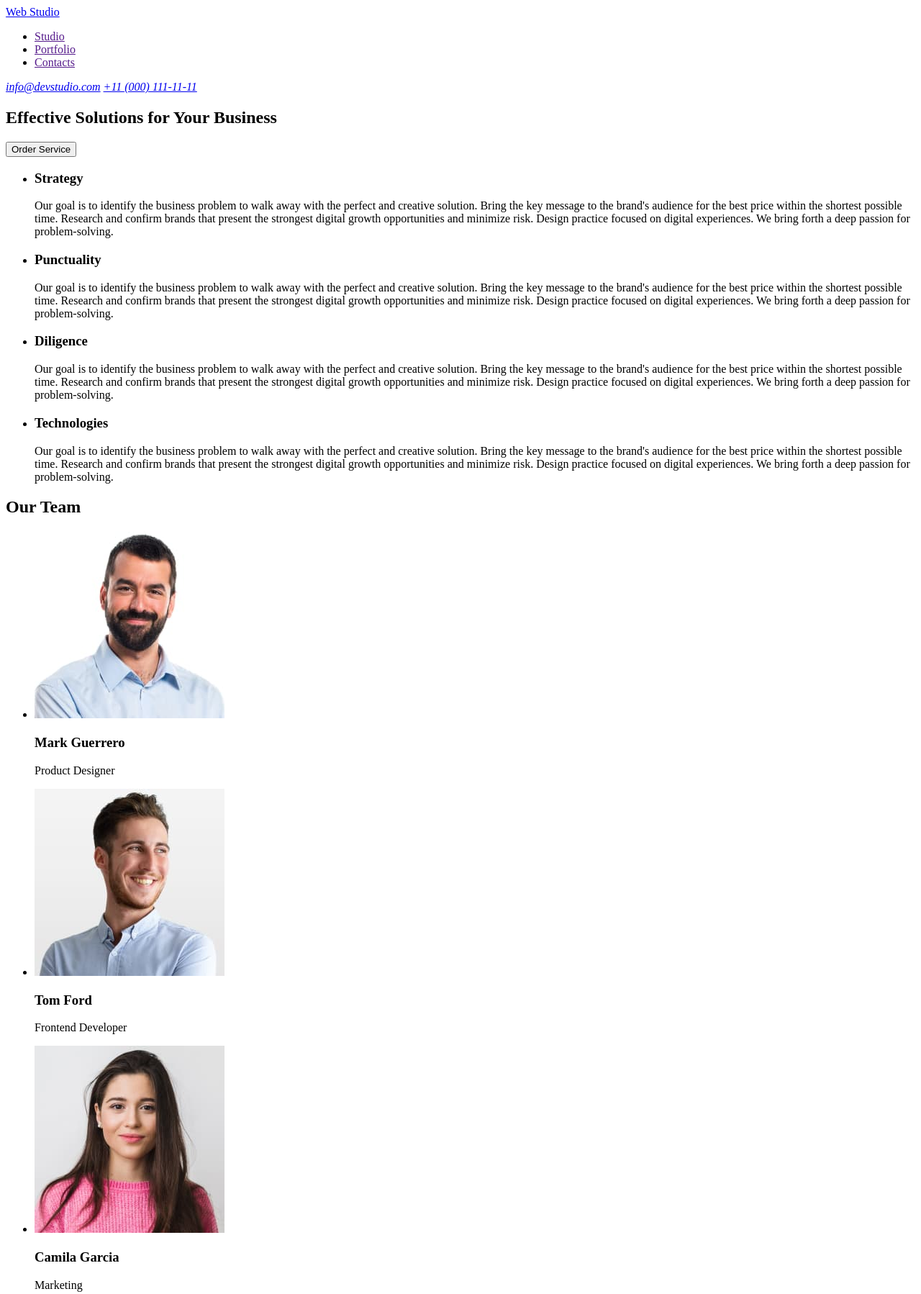
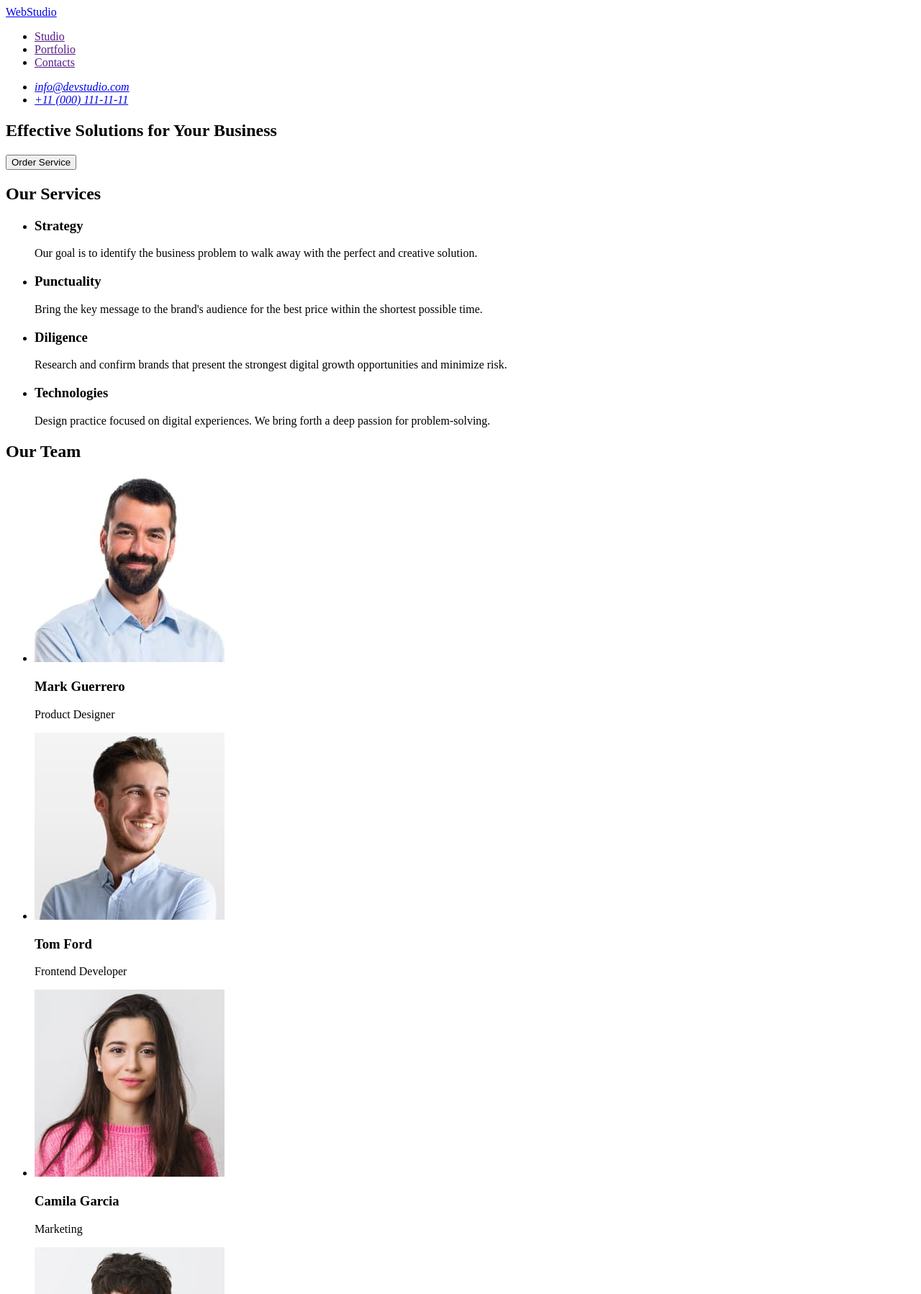
Before and after one commit to KovalVladuslav/goit-markup-hw-01, a plain HTML site: page index.html in a window 1280 px wide. Shown: the top 1798 px of the page at 72% size. Drawn offline with Linux system fonts and the light colour scheme.

Commit message:
fix autotest

```diff
--- a/index.html
+++ b/index.html
@@ -8,7 +8,7 @@
   <body>
     <header>
       <nav>
-        <a href="/"><span>Web</span> Studio</a>
+        <a href="/">WebStudio</a>
         <ul>
           <li><a href="">Studio</a></li>
           <li><a href="">Portfolio</a></li>
@@ -16,10 +16,14 @@
         </ul>
       </nav>
       <address>
+        <ul>
+          <li>
             <a href="mailto:info@devstudio.com" target="_blank"
               >info@devstudio.com</a
             >
-        <a href="tel:110001111111">+11 (000) 111-11-11</a>
+          </li>
+          <li><a href="tel:+110001111111">+11 (000) 111-11-11</a></li>
+        </ul>
       </address>
     </header>
 
@@ -32,53 +36,34 @@
 
       <!-- services -->
       <section>
+        <h2>Our Services</h2>
         <ul>
           <li>
             <h3>Strategy</h3>
             <p>
               Our goal is to identify the business problem to walk away with the
-              perfect and creative solution. Bring the key message to the
-              brand's audience for the best price within the shortest possible
-              time. Research and confirm brands that present the strongest
-              digital growth opportunities and minimize risk. Design practice
-              focused on digital experiences. We bring forth a deep passion for
-              problem-solving.
+              perfect and creative solution.
             </p>
           </li>
           <li>
             <h3>Punctuality</h3>
             <p>
-              Our goal is to identify the business problem to walk away with the
-              perfect and creative solution. Bring the key message to the
-              brand's audience for the best price within the shortest possible
-              time. Research and confirm brands that present the strongest
-              digital growth opportunities and minimize risk. Design practice
-              focused on digital experiences. We bring forth a deep passion for
-              problem-solving.
+              Bring the key message to the brand's audience for the best price
+              within the shortest possible time.
             </p>
           </li>
           <li>
             <h3>Diligence</h3>
             <p>
-              Our goal is to identify the business problem to walk away with the
-              perfect and creative solution. Bring the key message to the
-              brand's audience for the best price within the shortest possible
-              time. Research and confirm brands that present the strongest
-              digital growth opportunities and minimize risk. Design practice
-              focused on digital experiences. We bring forth a deep passion for
-              problem-solving.
+              Research and confirm brands that present the strongest digital
+              growth opportunities and minimize risk.
             </p>
           </li>
           <li>
             <h3>Technologies</h3>
             <p>
-              Our goal is to identify the business problem to walk away with the
-              perfect and creative solution. Bring the key message to the
-              brand's audience for the best price within the shortest possible
-              time. Research and confirm brands that present the strongest
-              digital growth opportunities and minimize risk. Design practice
-              focused on digital experiences. We bring forth a deep passion for
-              problem-solving.
+              Design practice focused on digital experiences. We bring forth a
+              deep passion for problem-solving.
             </p>
           </li>
         </ul>
@@ -89,39 +74,51 @@
         <h2>Our Team</h2>
         <ul>
           <li>
-            <article>
-              <img src="./images/mark-guerrero.jpg" alt="Mark Guerrero" width="264" height="260"/>
+            <img
+              src="./images/mark-guerrero.jpg"
+              alt="Mark Guerrero"
+              width="264"
+              height="260"
+            />
             <h3>Mark Guerrero</h3>
             <p>Product Designer</p>
-            </article>
           </li>
           <li>
-            <article>
-              <img src="./images/tom-ford.jpg" alt="Tom Ford" width="264" height="260" />
+            <img
+              src="./images/tom-ford.jpg"
+              alt="Tom Ford"
+              width="264"
+              height="260"
+            />
             <h3>Tom Ford</h3>
             <p>Frontend Developer</p>
-            </article>
           </li>
           <li>
-            <article>
-              <img src="./images/camila-garcia.jpg" alt="Camila Garcia" width="264" height="260" />
+            <img
+              src="./images/camila-garcia.jpg"
+              alt="Camila Garcia"
+              width="264"
+              height="260"
+            />
             <h3>Camila Garcia</h3>
             <p>Marketing</p>
-            </article>
           </li>
           <li>
-            <article>
-              <img src="./images/daniel-wilson.jpg" alt="Daniel Wilson" width="264" height="260" />
+            <img
+              src="./images/daniel-wilson.jpg"
+              alt="Daniel Wilson"
+              width="264"
+              height="260"
+            />
             <h3>Daniel Wilson</h3>
             <p>UI Designer</p>
-            </article>
           </li>
         </ul>
       </section>
     </main>
 
     <footer>
-      <a href="/"><span>Web</span> Studio</a>
+      <a href="/">WebStudio</a>
       <p>
         Increase the flow of customers and sales for your business with digital
         marketing & growth solutions.
```
Lines whose indentation alone changed are shown as unchanged.
